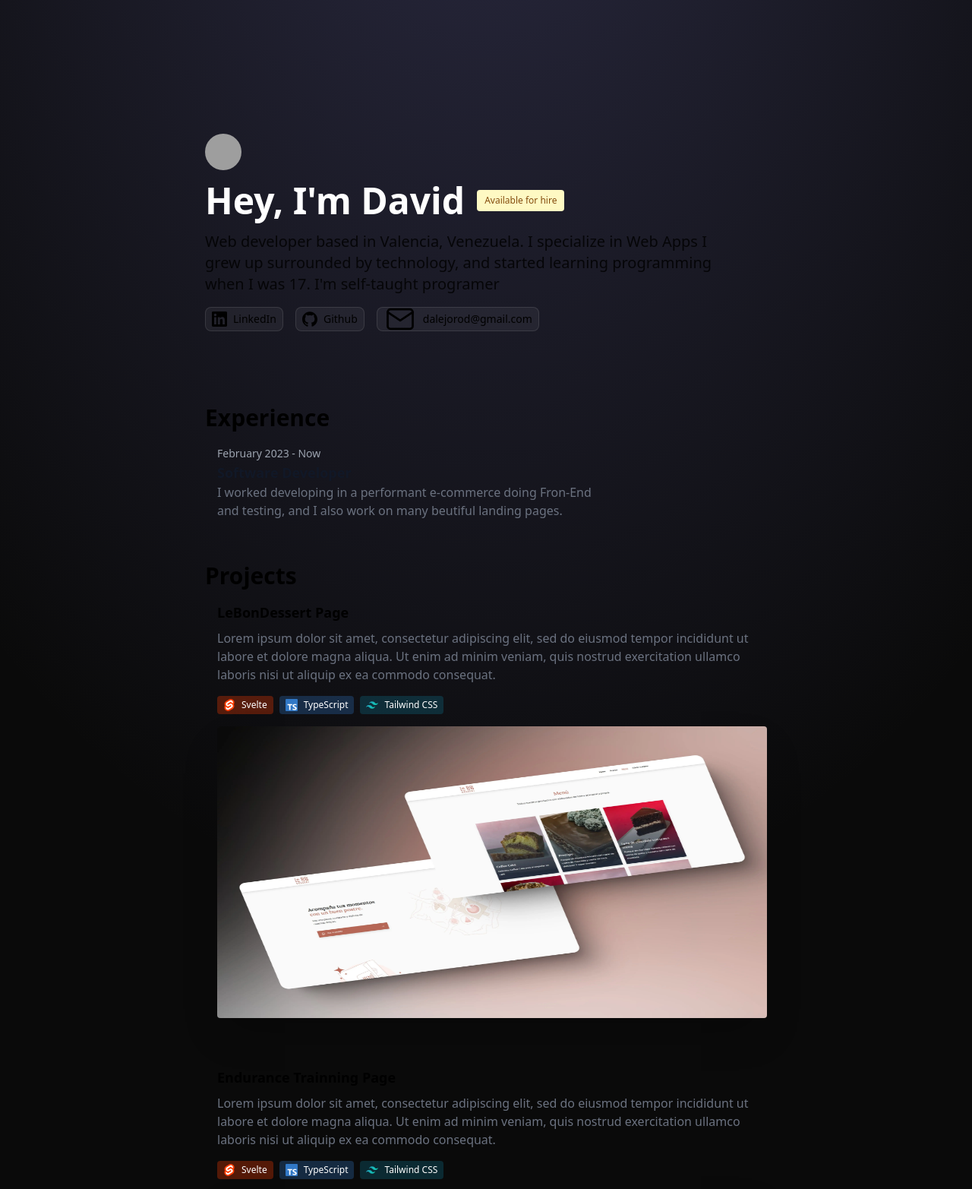
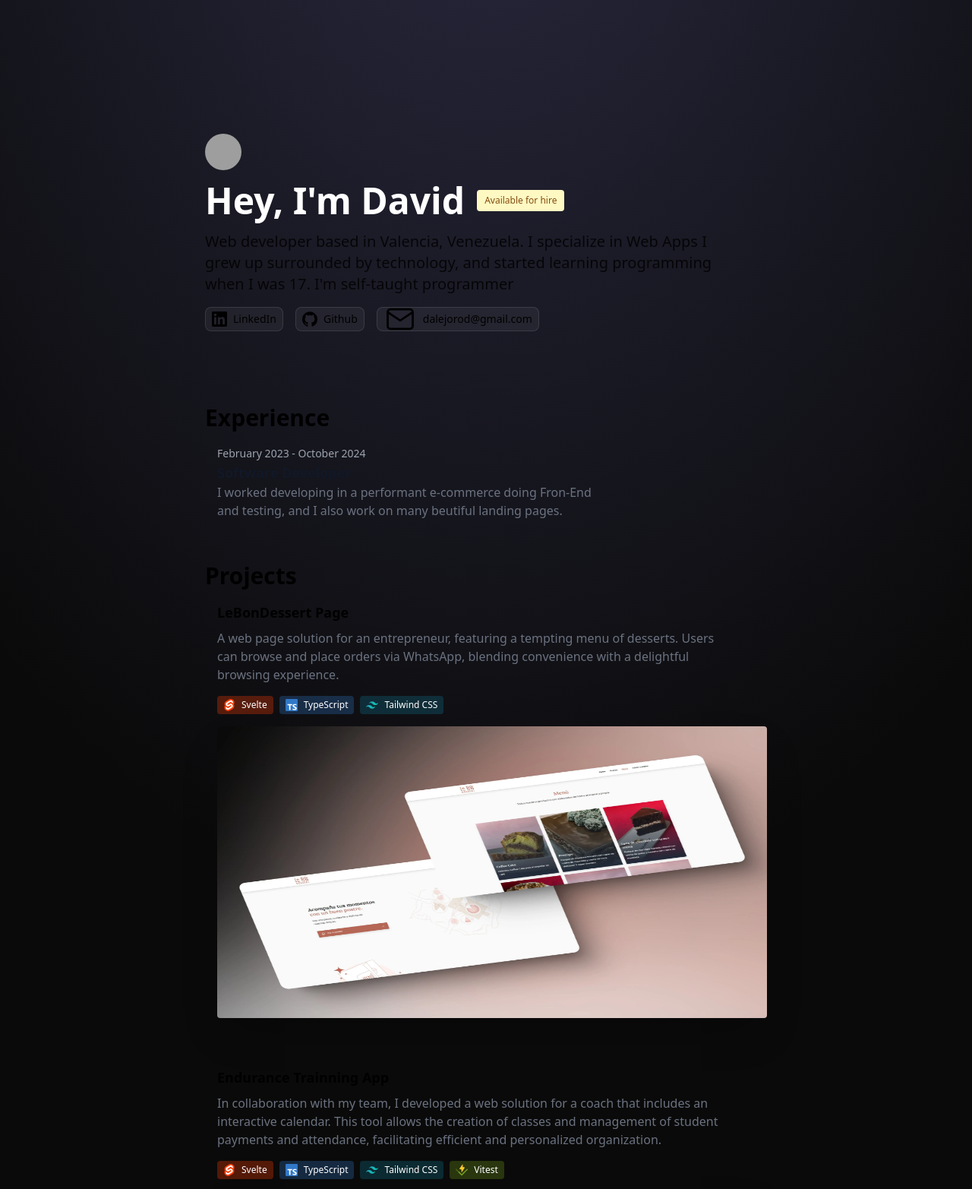
Before and after one commit to dararod/dalejorod.com, an Astro site: page / in a window 1280 px wide. Shown: the top 1565 px of the page at 76% size. Built offline with nearby package versions, Linux system fonts and the light colour scheme; Astro itself is replaced by a stand-in of ours; grey boxes are pictures that could not be loaded.

Commit message:
feat: projects description

```diff
--- a/src/components/Badge.astro
+++ b/src/components/Badge.astro
@@ -1,3 +1,5 @@
-<span class="bg-yellow-100 h-7 flex justify-center items-center text-yellow-800 text-xs font-medium px-2.5 py-0.5 rounded dark:bg-yellow-900 dark:text-yellow-300">
-    <slot/>
+<span
+  class="bg-yellow-100 h-7 flex justify-center items-center text-yellow-800 text-xs font-medium px-2.5 py-0.5 rounded dark:bg-yellow-900 dark:text-yellow-300"
+>
+  <slot />
 </span>
--- a/src/components/Experience.astro
+++ b/src/components/Experience.astro
@@ -2,13 +2,16 @@
   <li class="ms-4">
     <time
       class="mb-1 text-sm font-normal leading-none text-gray-400 dark:text-gray-500"
-            >February 2023 - Now</time
+      >February 2023 - October 2024</time
     >
     <h3 class="text-lg font-semibold text-gray-900 dark:text-white">
       Software Developer
     </h3>
-        <p class="max-w-[500px] text-pretty text-sm lg:text-base font-normal text-gray-500 dark:text-gray-400">
-            I worked developing in a performant e-commerce doing Fron-End and testing, and I also work on many beutiful landing pages.
+    <p
+      class="max-w-[500px] text-pretty text-sm lg:text-base font-normal text-gray-500 dark:text-gray-400"
+    >
+      I worked developing in a performant e-commerce doing Fron-End and testing,
+      and I also work on many beutiful landing pages.
     </p>
   </li>
 </ol>
--- a/src/components/Projects.astro
+++ b/src/components/Projects.astro
@@ -2,6 +2,7 @@
 import Svelte from "../icons/Svelte.astro";
 import Tailwind from "../icons/Tailwind.astro";
 import TypeScript from "../icons/TypeScript.astro";
+import Vitest from "../icons/Vitest.astro";
 
 const TAGS = {
   SVELTE: {
@@ -19,27 +20,33 @@ const TAGS = {
     class: "bg-[#2f74c0]/30 text-white",
     icon: TypeScript,
   },
+  VITEST: {
+    name: "Vitest",
+    class: "bg-[#729b1a]/30 text-white",
+    icon: Vitest,
+  },
 };
 
 const PROJECTS = [
   {
     title: "LeBonDessert Page",
     description:
-            "Lorem ipsum dolor sit amet, consectetur adipiscing elit, sed do eiusmod tempor incididunt ut labore et dolore magna aliqua. Ut enim ad minim veniam, quis nostrud exercitation ullamco laboris nisi ut aliquip ex ea commodo consequat.",
+      "A web page solution for an entrepreneur, featuring a tempting menu of desserts. Users can browse and place orders via WhatsApp, blending convenience with a delightful browsing experience.",
     link: "https://lebondessert.com/",
     image: "/images/lebondessert.webp",
     tags: [TAGS.SVELTE, TAGS.TYPESCRIPT, TAGS.TAILWIND],
   },
   {
-        title: "Endurance Trainning Page",
+    title: "Endurance Trainning App",
     description:
-            "Lorem ipsum dolor sit amet, consectetur adipiscing elit, sed do eiusmod tempor incididunt ut labore et dolore magna aliqua. Ut enim ad minim veniam, quis nostrud exercitation ullamco laboris nisi ut aliquip ex ea commodo consequat.",
+      "In collaboration with my team, I developed a web solution for a coach that includes an interactive calendar. This tool allows the creation of classes and management of student payments and attendance, facilitating efficient and personalized organization.",
     link: "https://lebondessert.com/",
     image: "/images/endurance.webp",
-        tags: [TAGS.SVELTE, TAGS.TYPESCRIPT, TAGS.TAILWIND],
+    tags: [TAGS.SVELTE, TAGS.TYPESCRIPT, TAGS.TAILWIND, TAGS.VITEST],
   },
 ];
 ---
+
 <div class="flex flex-col gap-y-16">
   {
     PROJECTS.map(({ image, title, description, tags }) => (
--- a/src/components/SectionContainer.astro
+++ b/src/components/SectionContainer.astro
@@ -1,6 +1,7 @@
 ---
-const { id } = Astro.props
+const { id } = Astro.props;
 ---
+
 <section id={id} class={`w-full lg:w-[740px] mx-auto ${Astro.props.class}`}>
-    <slot />
+  <slot />
 </section>
--- /dev/null
+++ b/src/icons/Vitest.astro
@@ -0,0 +1,16 @@
+<svg
+  {...Astro.props}
+  viewBox="0 0 256 234"
+  width="256"
+  height="234"
+  xmlns="http://www.w3.org/2000/svg"
+  preserveAspectRatio="xMidYMid"
+  ><path
+    d="m192.115 70.808-61.2 88.488a5.27 5.27 0 0 1-2.673 2.002 5.285 5.285 0 0 1-3.343-.005 5.25 5.25 0 0 1-2.66-2.01 5.214 5.214 0 0 1-.903-3.203l2.45-48.854-39.543-8.386a5.256 5.256 0 0 1-2.292-1.118 5.222 5.222 0 0 1-1.83-4.581 5.226 5.226 0 0 1 .895-2.383L142.218 2.27a5.279 5.279 0 0 1 6.016-1.996 5.243 5.243 0 0 1 2.66 2.01c.643.942.96 2.066.903 3.203l-2.45 48.855 39.542 8.386a5.262 5.262 0 0 1 2.293 1.117 5.21 5.21 0 0 1 1.829 4.582 5.212 5.212 0 0 1-.896 2.382Z"
+    fill="#FCC72B"></path><path
+    d="M128.025 233.537a12.356 12.356 0 0 1-8.763-3.63l-57.828-57.823a12.389 12.389 0 0 1 .023-17.5 12.394 12.394 0 0 1 17.5-.024l49.068 49.061L234.917 96.733a12.39 12.39 0 0 1 17.523 17.524l-115.655 115.65a12.343 12.343 0 0 1-8.76 3.63Z"
+    fill="#729B1B"></path><path
+    d="M127.975 233.537a12.356 12.356 0 0 0 8.763-3.63l57.828-57.823a12.385 12.385 0 0 0 3.605-8.754 12.395 12.395 0 0 0-12.375-12.376 12.4 12.4 0 0 0-8.755 3.606l-49.066 49.061L21.082 96.733a12.392 12.392 0 0 0-17.524 17.524l115.656 115.65a12.347 12.347 0 0 0 8.76 3.63Z"
+    fill-opacity=".5"
+    fill="#729B1B"></path></svg
+>
--- a/src/pages/index.astro
+++ b/src/pages/index.astro
@@ -2,15 +2,18 @@
 import Layout from "../layouts/Layout.astro";
 import Badge from "../components/Badge.astro";
 import SocialPill from "../components/SocialPill.astro";
-import LinkedInIcon from "../icons/LinkedIn.astro"
-import GithubIcon from "../icons/Github.astro"
-import MailIcon from "../icons/Mail.astro"
+import LinkedInIcon from "../icons/LinkedIn.astro";
+import GithubIcon from "../icons/Github.astro";
+import MailIcon from "../icons/Mail.astro";
 import SectionContainer from "../components/SectionContainer.astro";
 import Experience from "../components/Experience.astro";
 import Projects from "../components/Projects.astro";
 ---
 
-<Layout description="Hire David to create your web application. Web developer." title="David's Portfolio - Web developer and programmer">
+<Layout
+  description="Hire David to create your web application. Web developer."
+  title="David's Portfolio - Web developer and programmer"
+>
   <main class="mx-4 pb-20 md:mx-auto lg:m-0 h-full">
     <SectionContainer class="pt-14 lg:pt-44 pb-12 lg:pb-24">
       <img
@@ -33,29 +36,32 @@ import Projects from "../components/Projects.astro";
         </div>
       </h1>
       <h2 class="text-base lg:text-xl md:text-lg opacity-80 max-w-[700px]">
-				Web developer based in Valencia, Venezuela. I specialize in Web
-				Apps I grew up surrounded by technology, and started learning
-				programming when I was 17. I'm self-taught programer
+        Web developer based in Valencia, Venezuela. I specialize in Web Apps I
+        grew up surrounded by technology, and started learning programming when
+        I was 17. I'm self-taught programmer
       </h2>
 
       <nav class="flex gap-4 mt-4 flex-wrap">
-				<SocialPill href="https://www.linkedin.com/in/david-rodr%C3%ADguez-370080250/">
-					<LinkedInIcon class="size-4 lg:size-5"/>
+        <SocialPill
+          href="https://www.linkedin.com/in/david-rodr%C3%ADguez-370080250/"
+        >
+          <LinkedInIcon class="size-4 lg:size-5" />
           LinkedIn
         </SocialPill>
         <SocialPill href="https://github.com/dararod">
-					<GithubIcon class="size-4 lg:size-5"/>
+          <GithubIcon class="size-4 lg:size-5" />
           Github
         </SocialPill>
         <SocialPill href="mailto:dalejorod@gmail.com">
-					<MailIcon class="size-4 lg:size-5"/>
+          <MailIcon class="size-4 lg:size-5" />
           dalejorod@gmail.com
         </SocialPill>
-
       </nav>
     </SectionContainer>
     <SectionContainer class="pb-14" id="experience">
-			<h2 class="text-2xl lg:text-3xl font-semibold mb-3 lg:mb-4">Experience</h2>
+      <h2 class="text-2xl lg:text-3xl font-semibold mb-3 lg:mb-4">
+        Experience
+      </h2>
       <Experience />
     </SectionContainer>
     <SectionContainer id="projects">
```
Also changed, not shown: src/components/SocialPill.astro (+5 -5 lines). Lines whose indentation alone changed are shown as unchanged.
